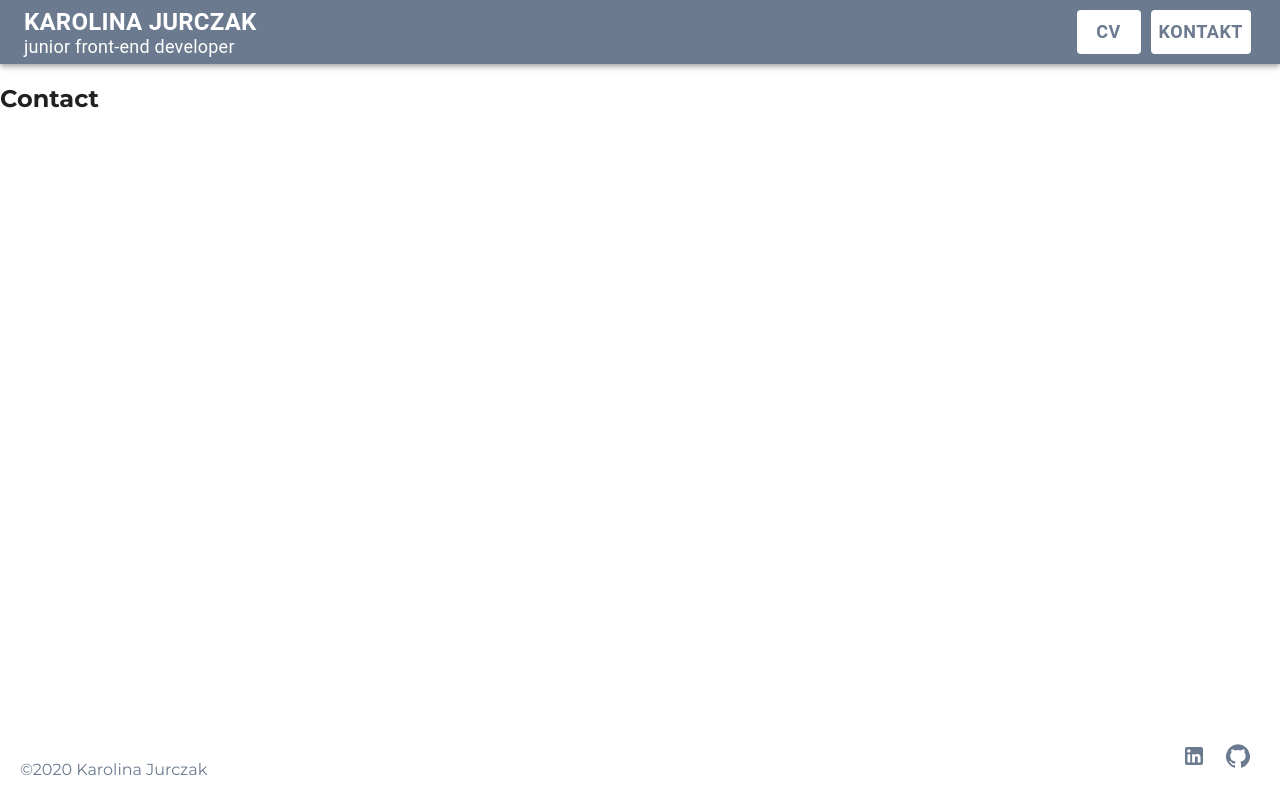
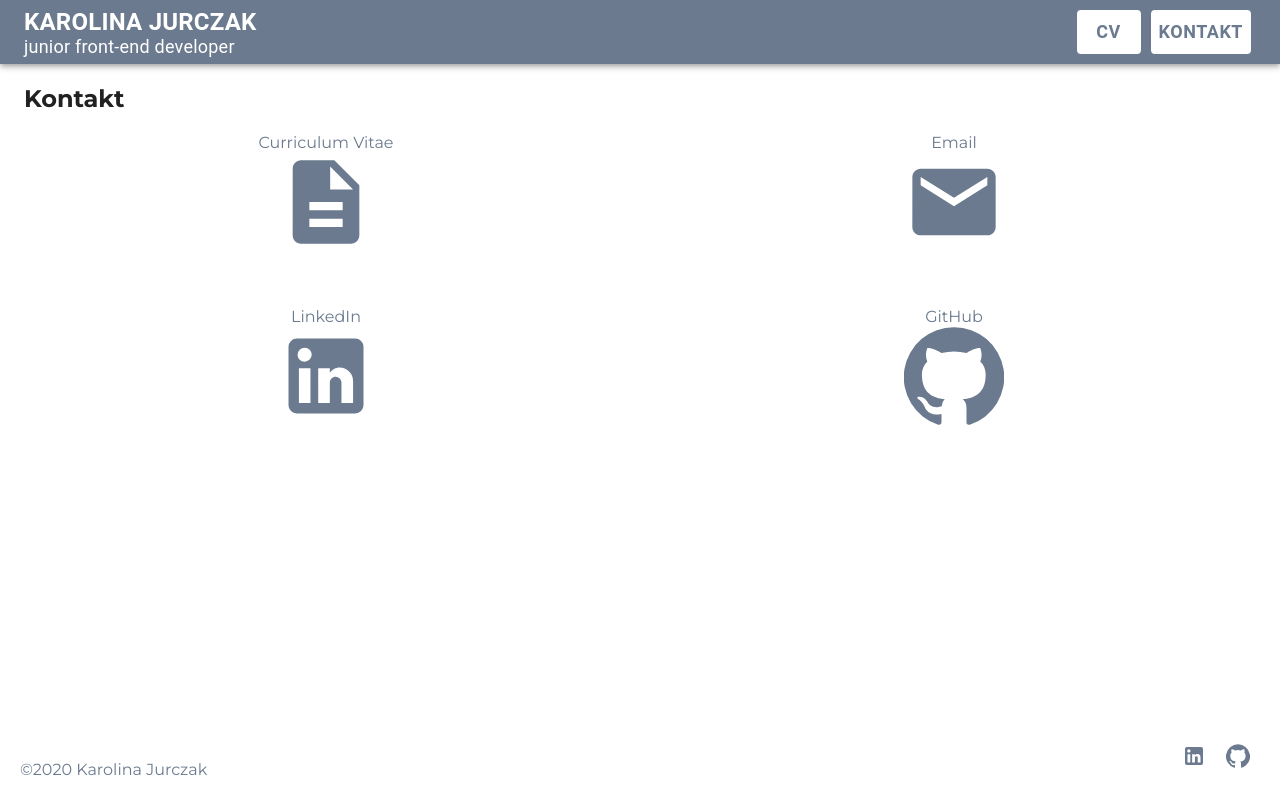
Before and after one commit to KaJurczak/Portfolio, a React (Create React App) app: page /contact in a window 1280 px wide. Built offline with nearby package versions, Linux system fonts and the light colour scheme.

Commit message:
Add content to contact page

```diff
--- a/src/components/views/Contact/Contact.js
+++ b/src/components/views/Contact/Contact.js
@@ -2,11 +2,58 @@ import React from 'react';
 // import PropTypes from 'prop-types';
 
 import styles from './Contact.module.scss';
+import Container from '@material-ui/core/Container';
+import Grid from '@material-ui/core/Grid';
+import LinkedInIcon from '@material-ui/icons/LinkedIn';
+import GitHubIcon from '@material-ui/icons/GitHub';
+import DescriptionIcon from '@material-ui/icons/Description';
+import EmailIcon from '@material-ui/icons/Email';
 
 const Contact = () => (
-  <div className={styles.root}>
-    <h2>Contact</h2>
-  </div>
+  <div>
+  <Container className={styles.root}>
+    <div className={styles.textWrapper}>
+      <h2 className={styles.title}>Kontakt</h2>
+      <div className={styles.icons}>
+        <Grid container spacing={3}>
+          <Grid item xs={12} sm={6}>
+            <div className={styles.paper}>
+              <a href='https://drive.google.com/file/d/1N_qvLC0CYtz4ttsK4RgZkgqvuis84huv/view?usp=sharing' target='_blank' rel='noopener noreferrer'>
+                <span>Curriculum Vitae</span>
+                <DescriptionIcon>CV</DescriptionIcon>
+              </a>
+            </div>
+          </Grid>
+          <Grid item xs={12} sm={6}>
+            <div className={styles.paper}>
+              <a href='mailto:karolinajurczakk@gmail.com' target='_blank' rel='noopener noreferrer'>
+                <span>Email</span>
+                <EmailIcon>Email</EmailIcon>
+              </a>
+            </div>
+          </Grid>
+          <Grid item xs={12} sm={6}>
+            <div className={styles.paper}>
+              <a href='https://www.linkedin.com/in/karolina-jurczak/' target='_blank' rel='noopener noreferrer'>
+                <span>LinkedIn</span>
+                <LinkedInIcon>LinkedIn</LinkedInIcon>
+              </a>
+            </div>
+          </Grid>
+          <Grid item xs={12} sm={6}>
+            <div className={styles.paper}>
+              <a href='https://github.com/KaJurczak/Portfolio' target='_blank' rel='noopener noreferrer'>
+                <span>GitHub</span>
+                <GitHubIcon>GitHub</GitHubIcon>
+              </a>
+            </div>
+          </Grid>
+        </Grid>
+      </div>
+    </div>
+  </Container>
+</div>
+
 );
 
 Contact.propTypes = {
--- a/src/components/views/Contact/Contact.module.scss
+++ b/src/components/views/Contact/Contact.module.scss
@@ -0,0 +1,65 @@
+@import '../../../styles/settings.scss';
+
+.root {
+  // margin: auto auto;
+  // vertical-align: middle;
+  // position: relative;
+
+  .textWrapper {
+    // margin: 0;
+    // position: absolute;
+    // top: 50%;
+    // right: 0;
+    // left: 0;
+    // // -ms-transform: translateY(-50%);
+    // transform: translateY(-50%);
+
+    // .title {
+    //   text-align: center;
+    //   position: relative;
+    //   margin-bottom: 50px;
+    // }
+
+    // .title::after {
+    //   position: absolute;
+    //   content: '';
+    //   bottom: -10px;
+    //   left: 50%;
+    //   width: 60px;
+    //   height: 5px;
+    //   transform: translateX(-50%);
+    //   background: $bkOrange;
+    // }
+
+    .icons {
+
+      .paper {
+        text-align: center;
+        height: 150px;
+
+        a {
+          color: $textGreyBlue;
+          margin: 0 10px;
+          display: flex;
+          flex-direction: column;
+          align-items: center;
+          text-decoration: none;
+
+          &:hover {
+            color: $textOrange;
+          }
+
+          :nth-child(2){
+            font-size: 100px;
+          }
+        }
+      }
+    }
+  }
+}
+
+@media (min-width: 600px) and (min-height: 750px) {
+  .root {
+    height: 85vh;
+  }
+}
--- a/src/components/views/Home/Home.js
+++ b/src/components/views/Home/Home.js
@@ -14,7 +14,7 @@ const Home = () => (
         Trafiłeś na stronę przedstawiającą najważniejsze informacje o mnie. <br></br>
         Od półtora roku napędza mnie chęć zmiany swojej ścieżki zawodowej na front-end. Niedawno zakończyłam obszerny kurs programowania - Web Developer Plus w Kodilli. Przy kolejnych projektach korzystam nieustannie z morza wiedzy onlinowej:). <br></br>
         Dotychczas moja ścieżka zawodowa związana była z inżynierskimi tematami, jednak jest w niej parę wspólnych cech, które zachęciły mnie do pójścia w stronę budowy front-endu. <br></br>
-        Przede wszystkim lubię aby moja praca przynosiła efekt, aby po jej zakończeniu powstał &quot;żywy&quot; produkt. I osiągam to przez miliony małych kroczków, cierpliwość, a czasem przebrnięcie przez dość zaskakujące problemy. Mam doświadczenie w pracy w zespole, wiem że deadline to słowo klucz a klient (i grafik:) ma prawie zawsze rację... <br></br>
+        Przede wszystkim lubię aby moja praca przynosiła efekt, aby po jej zakończeniu powstał &quot;żywy&quot; produkt. I osiągam to przez dziesiątki małych kroczków, cierpliwość, a czasem przebrnięcie przez dość zaskakujące problemy. Mam doświadczenie w pracy w zespole, wiem że deadline to słowo klucz a klient (i grafik:) ma prawie zawsze rację... <br></br>
         W swojej dotychczasowej ścieżce zawodowej konieczne było ciągłe poszerzanie wiedzy, a na ostatnim stanowisku (asystenta projektanta) poznawanie nowych narzędzi i technologii. <br></br>
         </p>
         <h3 className={styles.subtitle}>Obecnie szukam swojej pierwszej pracy w IT.</h3>
--- a/src/components/views/Home/Home.module.scss
+++ b/src/components/views/Home/Home.module.scss
@@ -1,16 +1,16 @@
-@import '../../../styles/settings.scss';
+@import '../../../styles/global.scss';
 
 .root {
-  margin: auto auto;
-  vertical-align: middle;
-  position: relative;
+  // margin: auto auto;
+  // vertical-align: middle;
+  // position: relative;
 
   .textWrapper {
-    margin: 0;
-    position: absolute;
-    top: 50%;
-    -ms-transform: translateY(-50%);
-    transform: translateY(-50%);
+    // margin: 0;
+    // position: absolute;
+    // top: 50%;
+    // // -ms-transform: translateY(-50%);
+    // transform: translateY(-50%);
 
     .title, .subtitle {
       text-align: center;
@@ -20,9 +20,9 @@
       margin-bottom: 50px;
     }
 
-    .title {
-      position: relative;
-    }
+    // .title {
+    //   position: relative;
+    // }
 
     .text {
       font-size: $base-size * 1.5;
@@ -32,16 +32,16 @@
       position: relative;
     }
 
-    .title::after, .text::after {
-      position: absolute;
-      content: '';
-      bottom: -10px;
-      left: 50%;
-      width: 60px;
-      height: 5px;
-      transform: translateX(-50%);
-      background: $bkOrange;
-    }
+    // .title::after, .text::after {
+    //   position: absolute;
+    //   content: '';
+    //   bottom: -10px;
+    //   left: 50%;
+    //   width: 60px;
+    //   height: 5px;
+    //   transform: translateX(-50%);
+    //   background: $bkOrange;
+    // }
   }
 }
 
--- /dev/null
+++ b/src/styles/commonStyles.scss
@@ -0,0 +1,32 @@
+.root {
+  margin: auto auto;
+  vertical-align: middle;
+  position: relative;
+
+  .textWrapper {
+    margin: 0;
+    position: absolute;
+    top: 50%;
+    right: 0;
+    left: 0;
+    // -ms-transform: translateY(-50%);
+    transform: translateY(-50%);
+
+    .title, .subtitle {
+      text-align: center;
+      position: relative;
+      margin-bottom: 50px;
+    }
+
+    .title::after, .text::after {
+      position: absolute;
+      content: '';
+      bottom: -10px;
+      left: 50%;
+      width: 60px;
+      height: 5px;
+      transform: translateX(-50%);
+      background: $bkOrange;
+    }
+  }
+}
--- a/src/styles/global.scss
+++ b/src/styles/global.scss
@@ -1,4 +1,5 @@
 @import "settings.scss";
+@import "commonStyles.scss";
 @import url("https://fonts.googleapis.com/css?family=Montserrat:300,400,600,700&display=swap");
 
 *,
```
